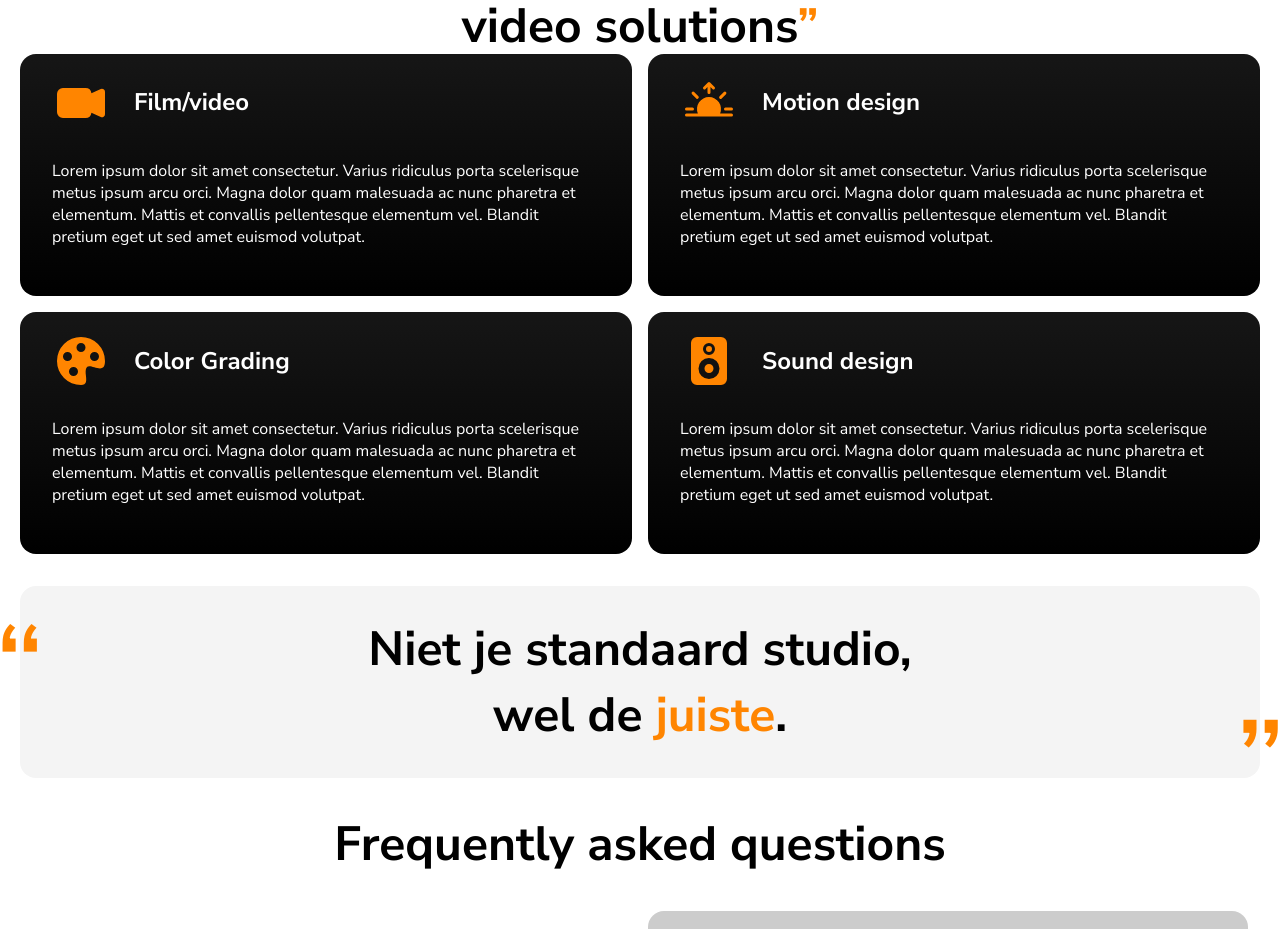
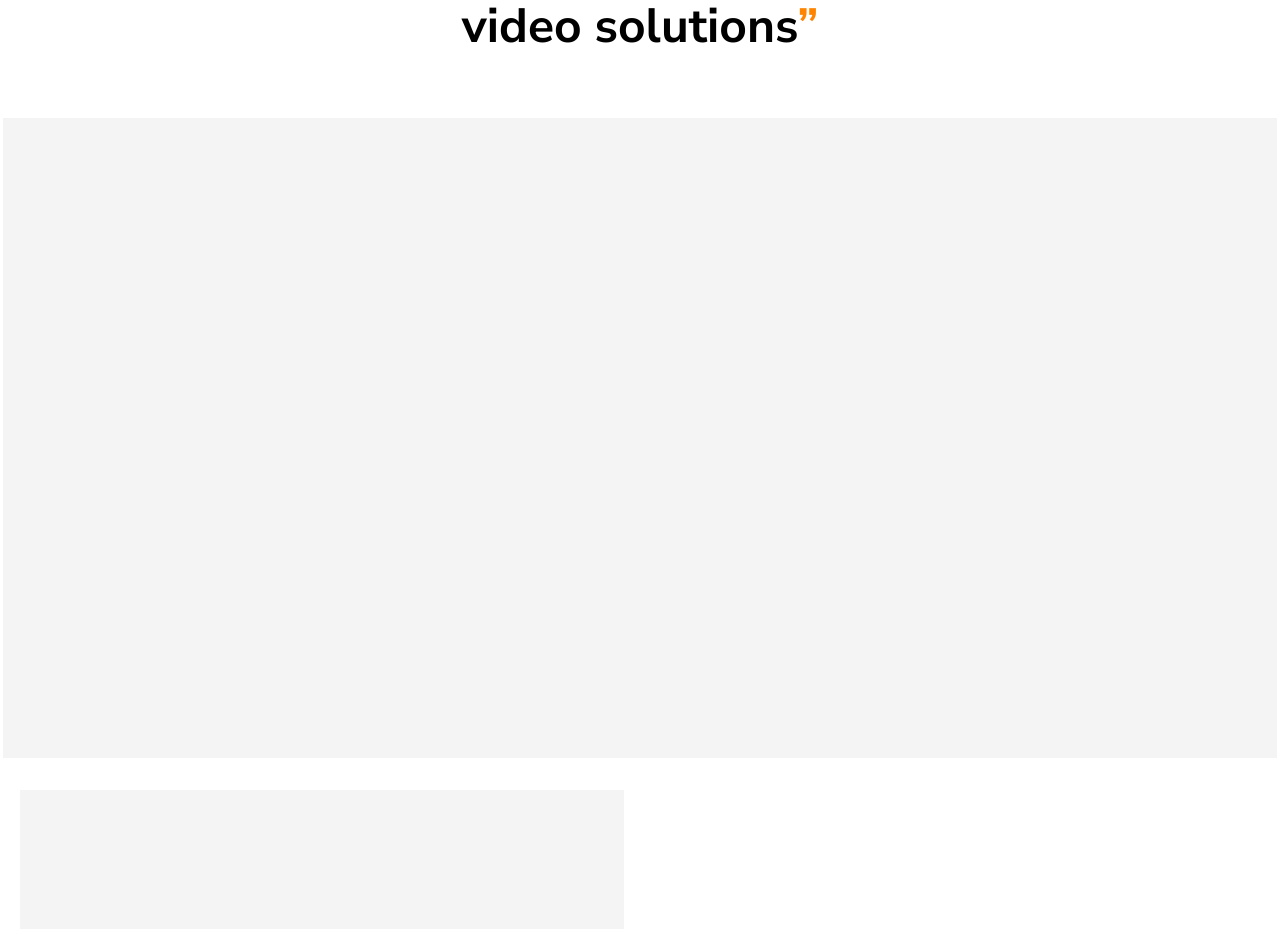
Before and after one commit to h1bba/van-leeuwen-media, a Next.js app: page / in a window 1280 px wide. Shown: the part 203-1132 px from the top of the page. Built offline with nearby package versions, Linux system fonts and the light colour scheme.

Commit message:
added framer motion, start on selected work

```diff
--- a/app/components/idee/Idee.jsx
+++ b/app/components/idee/Idee.jsx
@@ -1,7 +1,6 @@
 'use client'
 import React from 'react'
 import styles from './Idee.module.css'
-import { motion } from "framer-motion"
 
 
 const Idee = () => {
--- a/app/components/services/ServicesComp.jsx
+++ b/app/components/services/ServicesComp.jsx
@@ -4,8 +4,6 @@ import { BsFillPaletteFill } from 'react-icons/bs'
 import { BsFillCameraVideoFill } from 'react-icons/bs'
 import { BsSpeakerFill } from 'react-icons/bs'
 import { BsSunriseFill } from 'react-icons/bs'
-import Quote from '../quote/Quote'
-import Faq from '../faq/Faq'
 
 const ServicesComp = () => {
     return (
--- a/app/components/work/SelectedWork.jsx
+++ b/app/components/work/SelectedWork.jsx
@@ -0,0 +1,41 @@
+'use client'
+import React, { useEffect, useRef } from 'react';
+import styles from './SelectedWork.module.css';
+import { cubicBezier, EaseIn, useTransform, motion, useViewportScroll } from 'framer-motion';
+
+const SelectedWork = () => {
+    const targetRef = useRef(null);
+    const { scrollYProgress } = useViewportScroll();
+
+    const width = useTransform(scrollYProgress, [0, 0.2], ['99.6vw', '65vw']);
+    const borderRadius = useTransform(scrollYProgress, [0, 0.1, 0.2, 0.3], ['0px', '5px', '10px', '16px']);
+    const scale = useTransform(scrollYProgress, [0, 0.5], [1, 0.8])
+    const opacity = useTransform(scrollYProgress, [0, 0.1], [1, 0])
+    const position = useTransform(scrollYProgress, (pos) => {
+        return pos === 1 ? "fixed" : "relative";
+    })
+
+    return (
+        <>
+            <motion.h2 style={{ opacity }} className="herotxt">
+                <span className="color-orange-bold">“</span>Elevate your brand with our{' '}
+                <span className="color-orange">creative</span> video solutions
+                <span className="color-orange-bold">”</span>
+            </motion.h2>
+
+            <motion.div
+                style={{ position, width, borderRadius }}
+                ref={targetRef}
+                className={styles.fullwidthimg}
+            ></motion.div>
+            <div className={styles.sworkcontainer}>
+                <div className={styles.leftcolumn}>
+                    <div className={styles.phitem1}></div>
+                </div>
+                <div className={styles.rightcolumn}></div>
+            </div>
+        </>
+    );
+};
+
+export default SelectedWork;
--- /dev/null
+++ b/app/components/work/SelectedWork.module.css
@@ -0,0 +1,46 @@
+.sworkcontainer {
+    margin: 0 auto;
+    max-width: 1240px;
+    display: grid;
+    grid-template-columns: 1fr 1fr;
+    gap: 2em;
+}
+
+.fullwidthimg {
+    background-color: var(--color-quote-bg);
+    position: sticky;
+    top: 2em;
+    flex-basis: 100%;
+    width: 100%;
+    height: 40em;
+    border-radius: 0;
+    transition: height 0.3s ease, border-radius 0.3s ease;
+    margin: 32px auto;
+    overflow: hidden;
+}
+
+
+.leftcolumn {
+    margin-top: 2em;
+    display: flex;
+    flex-direction: row;
+    width: 100%;
+}
+
+.rightcolumn {
+    margin-top: 2em;
+    display: flex;
+    flex-direction: row;
+    width: 100%;
+}
+
+.rightcolumn:nth-child(*), .leftcolumn:nth-child(*) {
+    border-radius: 1em;
+
+}
+
+.phitem1 {
+    background-color: var(--color-quote-bg);
+    width: 100%;
+    height: 10em;
+}
--- a/app/layout.js
+++ b/app/layout.js
@@ -14,6 +14,7 @@ export const metadata = {
 export default function RootLayout({ children }) {
   return (
     <html lang="en">
+
       <body className={NunitoSans.className}>
 
         <Navbar />
--- a/app/page.js
+++ b/app/page.js
@@ -8,6 +8,7 @@ import ServicesComp from "./components/services/ServicesComp";
 const Home = () => {
   return (
     <>
+      <SelectedWork />
       <ServicesComp />
       <Quote />
       <Faq />
--- a/package.json
+++ b/package.json
@@ -20,7 +20,8 @@
     "next": "13.4.4",
     "react": "^18.2.0",
     "react-dom": "^18.2.0",
-    "react-icons": "^4.9.0"
+    "react-icons": "^4.9.0",
+    "scrollmagic": "^2.0.8"
   },
   "devDependencies": {
     "@types/node": "20.3.0",
```
Also changed, not shown: 1 other file (tests, documents, lock files or other folders).
